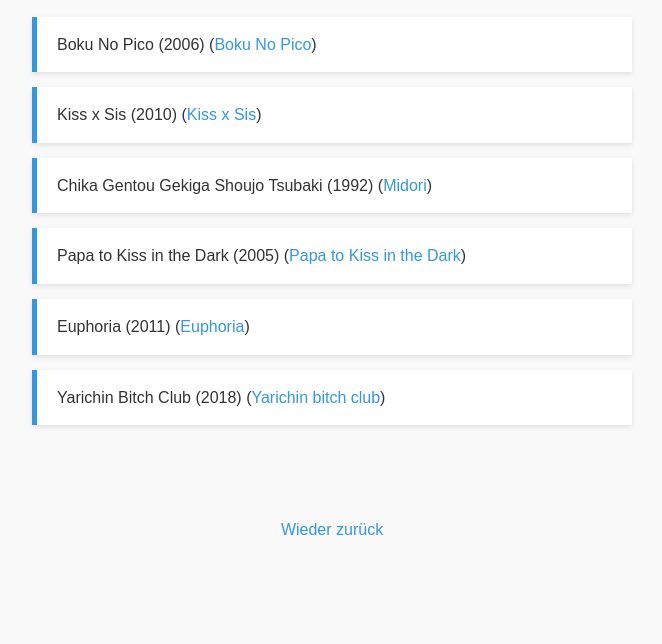
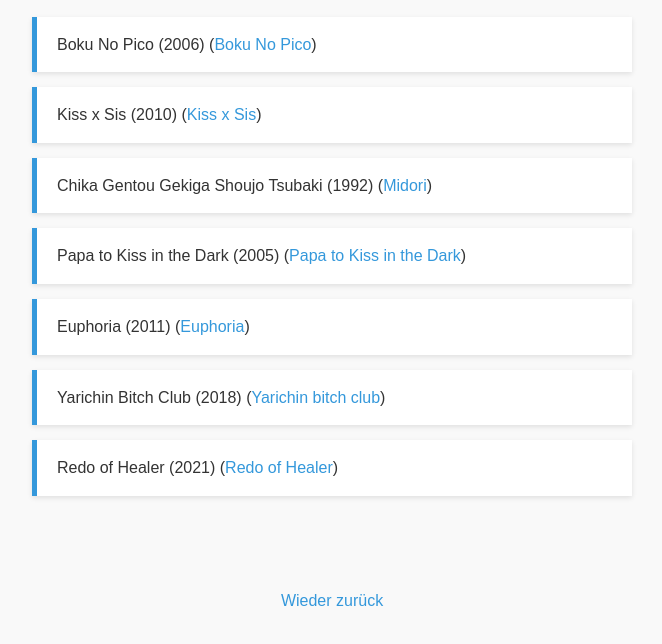
Before and after one commit to TobKu09/Anime-WebProjekt, a plain HTML site: page weirdest_anime.html in a window 1280 px wide. Shown: the part 134-778 px from the top of the page, without its empty margins (308-970 px from the left). Drawn offline with Linux system fonts and the light colour scheme.

Commit message:
v2.6_added (redo of healer)

```diff
--- a/weirdest_anime.html
+++ b/weirdest_anime.html
@@ -73,6 +73,10 @@
         Yarichin Bitch Club (2018)
         (<a href="https://myanimelist.net/anime/37585/Yarichin%E2%98%86Bitch-bu?q=yarichin%20bitch%20club&cat=anime" target="_blank">Yarichin bitch club</a>)
     </li>
+    <li>
+        Redo of Healer (2021)
+        (<a href="https://myanimelist.net/anime/40750/Kaifuku_Jutsushi_no_Yarinaoshi?q=Redo%20of%20healer&cat=anime" target="_blank">Redo of Healer</a>)
+    </li>
   </ul>
 <br><br><br>
 <div style="text-align: center;"><a href="Felix.html">Wieder zurück</a></div>
```
Also changed, not shown: Felix.html (+4 -2 lines).
